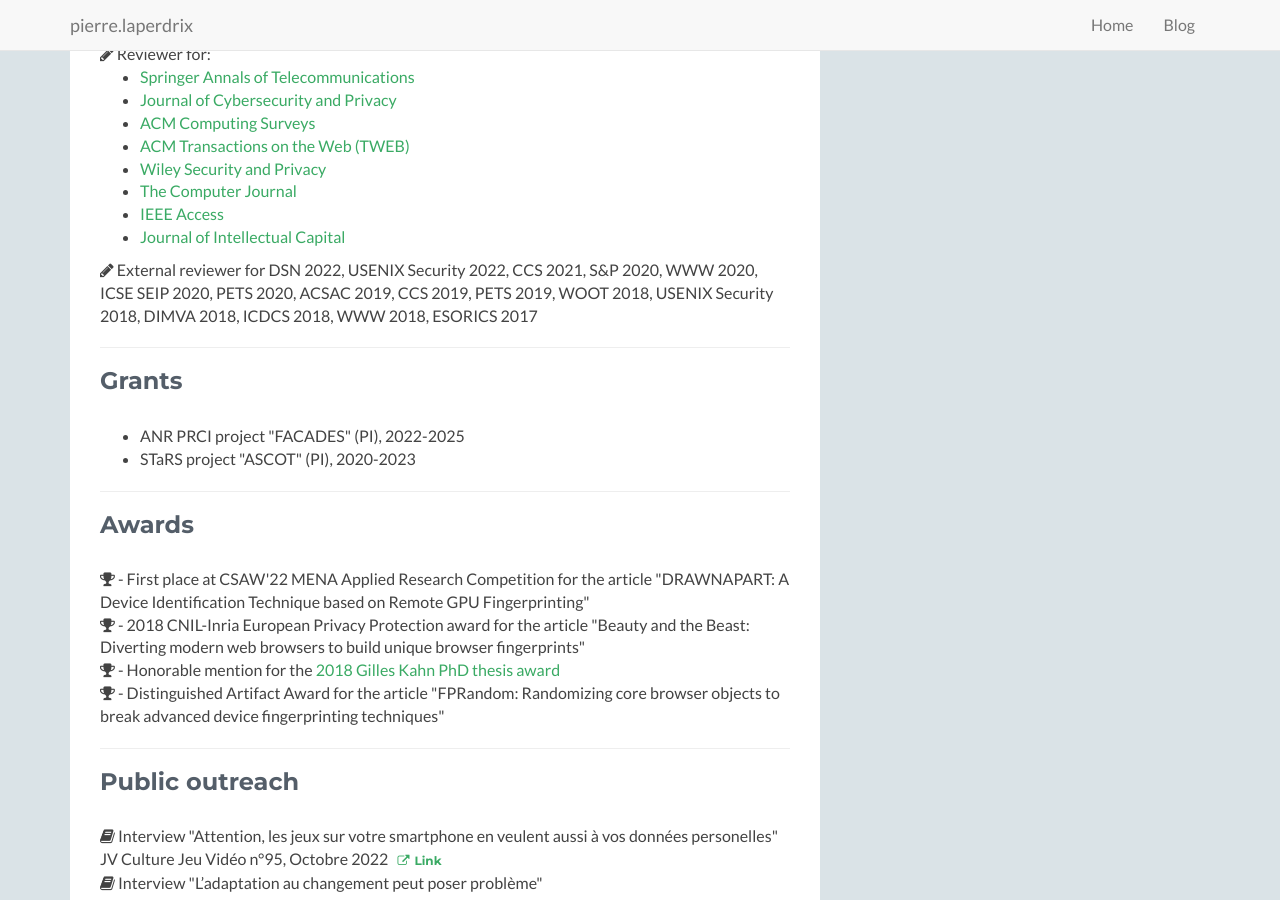
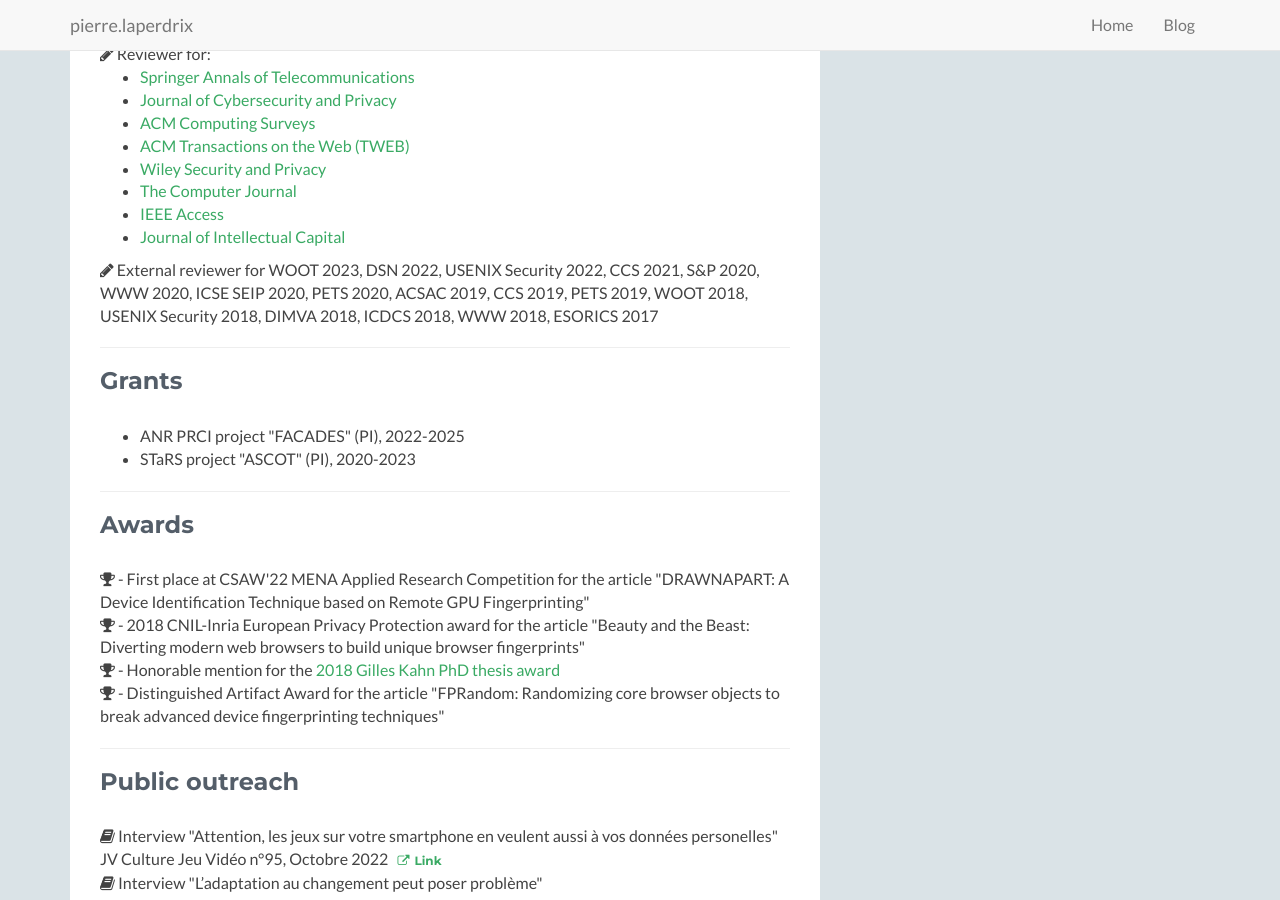
Before and after one commit to plaperdr/plaperdr.github.io, a Jekyll site: the page built from index.html, in a window 1280 px wide and 900 px high, scrolled down 5923 px. Built offline with Jekyll 4.4.1, drawn with Linux system fonts in a browser that asks for light colours; some of the changed text lies outside the part shown.

Commit message:
Updating site

```diff
--- a/index.html
+++ b/index.html
@@ -397,7 +397,7 @@
                             <li><a href="https://www.emeraldinsight.com/journal/jic" target="_blank">Journal of Intellectual Capital</a></li>
                         </ul>
 
-                        <i class="fa fa-pencil"></i> External reviewer for DSN 2022, USENIX Security 2022, CCS 2021, S&P 2020, WWW 2020, ICSE SEIP 2020, PETS 2020, ACSAC 2019, CCS 2019, PETS 2019, WOOT 2018, USENIX Security 2018,
+                        <i class="fa fa-pencil"></i> External reviewer for WOOT 2023, DSN 2022, USENIX Security 2022, CCS 2021, S&P 2020, WWW 2020, ICSE SEIP 2020, PETS 2020, ACSAC 2019, CCS 2019, PETS 2019, WOOT 2018, USENIX Security 2018,
                                 DIMVA 2018, ICDCS 2018, WWW 2018, ESORICS 2017
                     </div><!--//content-->
 
@@ -628,6 +628,7 @@
                     <h2 class="heading">Talks/events</h2>
                     <div class="content">
                         <ul class="list-unstyled">
+                            <li><i class="fa fa-calendar"></i> <a target="_blank" href="https://informatique.univ-lille.fr/jeia/2023.html">JEIA 2023</a> (Lille, FR) - Tutorial on online tracking</li>
                             <li><i class="fa fa-calendar"></i> <a target="_blank" href="https://www.cnil.fr/en/privacy-research-day-2022">CNIL Privacy Research day 2022</a> (Paris, FR) - Talk on Android games research</li>
                             <li><i class="fa fa-calendar"></i> <a target="_blank" href="https://gdr-secu-jn2022.sciencesconf.org/program">Journées nationales du GDR Sécurité Informatique</a> (Paris, FR) - Presentation on browser fingerprinting</li>
                             <li><i class="fa fa-calendar"></i> <a target="_blank" href="https://fic.app.swapcard.com/widget/event/fic-2022/planning/UGxhbm5pbmdfOTI0NjU2">FIC 2022</a> (Lille, FR) - Presentation on browser fingerprinting</li>
```
